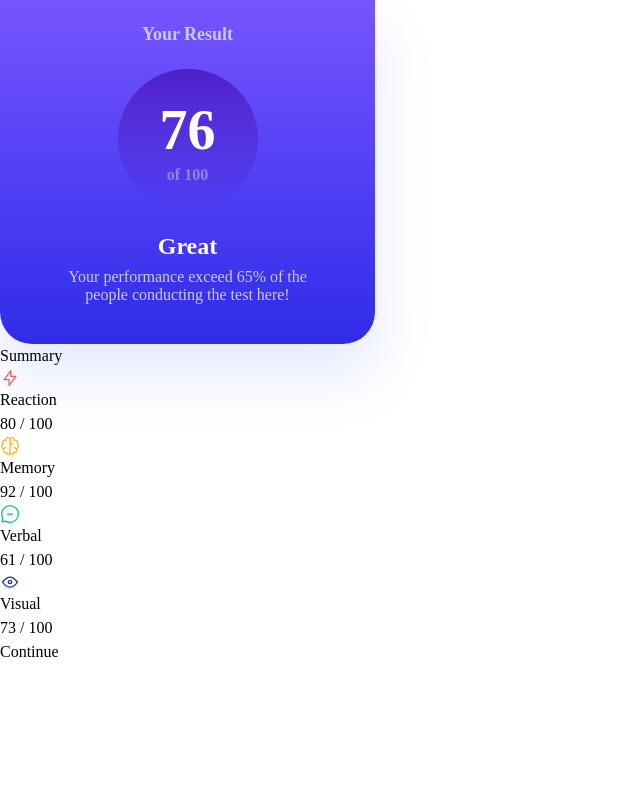
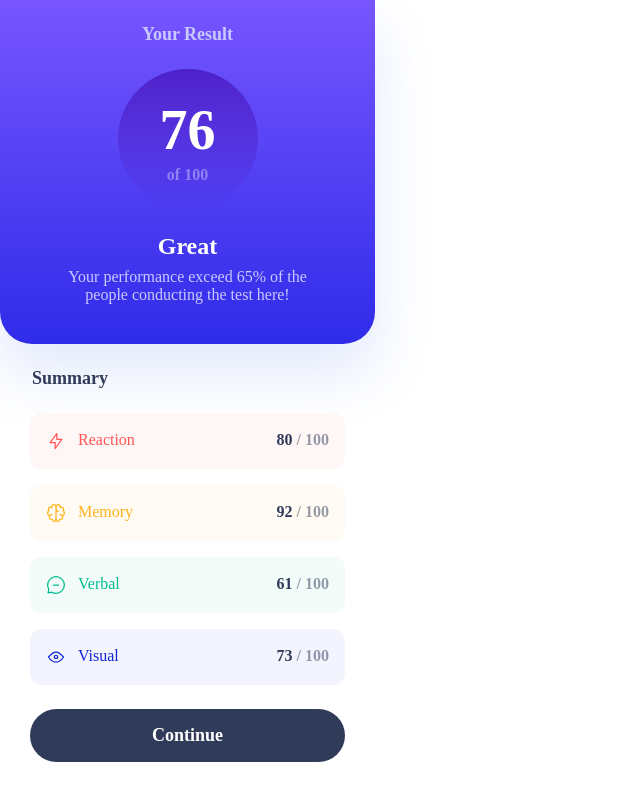
Before and after one commit to jasonluo07/fem-results-summary-component, a React (Vite) app: page / in a window 1280 px wide. Shown: the whole page, without its empty margins (0-640 px from the left). Built offline with nearby package versions, Linux system fonts and the light colour scheme.

Commit message:
feat: style SummarySection component

```diff
--- a/src/components/SummarySection.tsx
+++ b/src/components/SummarySection.tsx
@@ -1,38 +1,72 @@
 function SummarySection() {
   return (
-    <section>
-      <h2>Summary</h2>
-      <ul>
-        <li>
-          <div>
+    <section className="px-7.5 pb-7.5 pt-6">
+      <h2 className="mb-6 text-[18px] font-bold leading-normal text-[#303B59] ml-0.5">Summary</h2>
+      <ul className="mb-6 space-y-4">
+        <li
+          className="flex justify-between rounded-xl px-4 py-4.5"
+          style={{
+            background: 'linear-gradient(0deg, rgba(255, 255, 255, 0.95) 0%, rgba(255, 255, 255, 0.95) 100%), #F55',
+          }}
+        >
+          <div className="flex space-x-3">
             <img src="/src/assets/images/icon-reaction.svg" alt="Reaction" />
-            <h3>Reaction</h3>
+            <h3 className="text-[16px] font-medium leading-normal text-[#F55]">Reaction</h3>
           </div>
-          <p>80 / 100</p>
+          <div className="flex space-x-2"></div>
+          <p className="text-[16px] font-bold leading-normal text-[#303B59]">
+            80 <span className="opacity-50">/ 100</span>
+          </p>
         </li>
-        <li>
-          <div>
+        <li
+          className="flex justify-between rounded-xl px-4 py-4.5"
+          style={{
+            background: 'linear-gradient(0deg, rgba(255, 255, 255, 0.95) 0%, rgba(255, 255, 255, 0.95) 100%), #FFB21E',
+          }}
+        >
+          <div className="flex space-x-3">
             <img src="/src/assets/images/icon-memory.svg" alt="Memory" />
-            <h3>Memory</h3>
+            <h3 className="text-[16px] font-medium leading-normal text-[#FFB21E]">Memory</h3>
           </div>
-          <p>92 / 100</p>
+          <div className="flex space-x-2"></div>
+          <p className="text-[16px] font-bold leading-normal text-[#303B59]">
+            92 <span className="opacity-50">/ 100</span>
+          </p>
         </li>
-        <li>
-          <div>
+        <li
+          className="flex justify-between rounded-xl px-4 py-4.5"
+          style={{
+            background: 'linear-gradient(0deg, rgba(255, 255, 255, 0.95) 0%, rgba(255, 255, 255, 0.95) 100%), #00BB8F',
+          }}
+        >
+          <div className="flex space-x-3">
             <img src="/src/assets/images/icon-verbal.svg" alt="Verbal" />
-            <h3>Verbal</h3>
+            <h3 className="text-[16px] font-medium leading-normal text-[#00BB8F]">Verbal</h3>
           </div>
-          <p>61 / 100</p>
+          <div className="flex space-x-2"></div>
+          <p className="text-[16px] font-bold leading-normal text-[#303B59]">
+            61 <span className="opacity-50">/ 100</span>
+          </p>
         </li>
-        <li>
-          <div>
+        <li
+          className="flex justify-between rounded-xl px-4 py-4.5"
+          style={{
+            background: 'linear-gradient(0deg, rgba(255, 255, 255, 0.95) 0%, rgba(255, 255, 255, 0.95) 100%), #1125D6',
+          }}
+        >
+          <div className="flex space-x-3">
             <img src="/src/assets/images/icon-visual.svg" alt="Visual" />
-            <h3>Visual</h3>
+            <h3 className="text-[16px] font-medium leading-normal text-[#1125D6]">Visual</h3>
           </div>
-          <p>73 / 100</p>
+          <div className="flex space-x-2"></div>
+          <p className="text-[16px] font-bold leading-normal text-[#303B59]">
+            73 <span className="opacity-50">/ 100</span>
+          </p>
         </li>
       </ul>
-      <button>Continue</button>
+      <button className="block w-full rounded-[128px] bg-[#303B59] py-4 text-[18px] font-bold leading-normal text-white">
+        Continue
+      </button>
     </section>
   );
 }
--- a/tailwind.config.js
+++ b/tailwind.config.js
@@ -3,6 +3,10 @@ export default {
   content: ['./index.html', './src/**/*.tsx'],
   theme: {
     extend: {
+      padding: {
+        4.5: '1.125rem',
+        7.5: '1.875rem',
+      },
       lineHeight: {
         normal: 'normal',
       },
```
